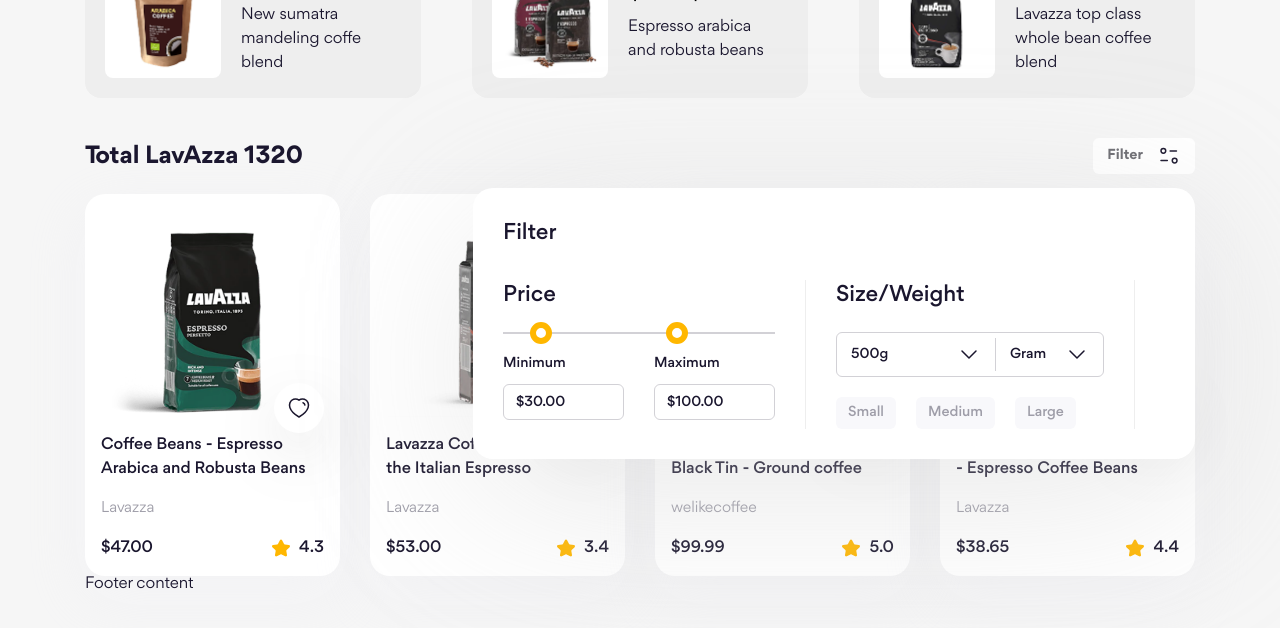
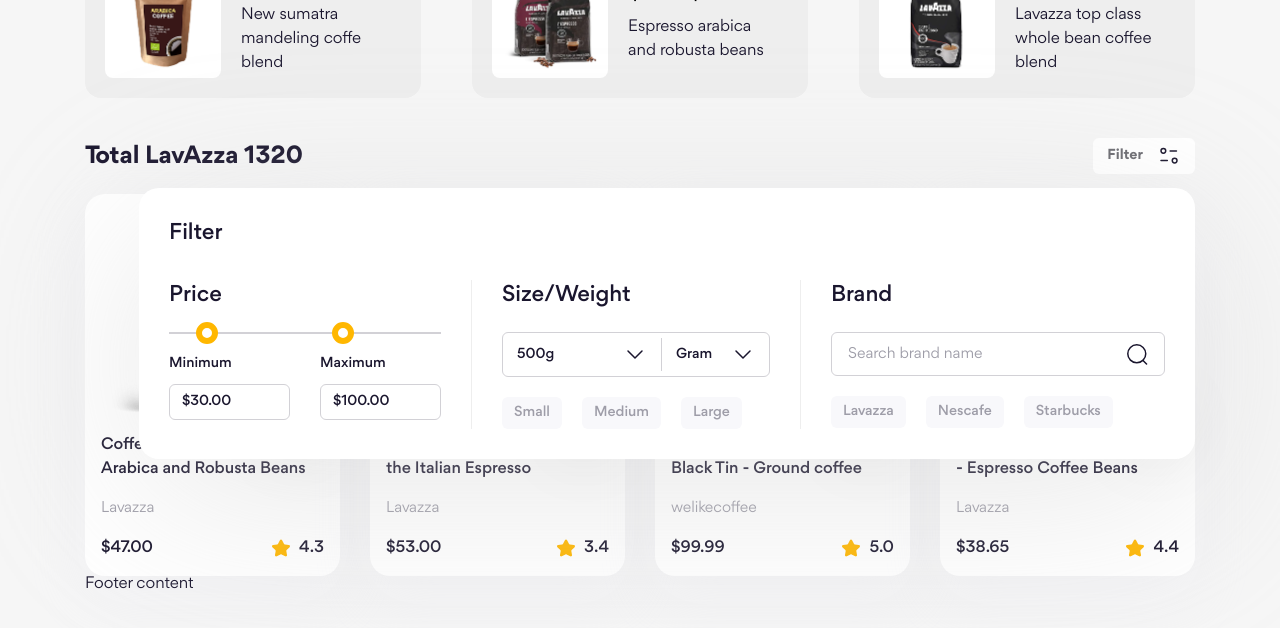
Before and after one commit to JohnT6/f8-htmlcss-08, a website: page index.html in a window 1280 px wide. Shown: the part 679-1307 px from the top of the page. Drawn offline with Linux system fonts and the light colour scheme.

Commit message:
Làm form filter sản phẩm #3

```diff
--- a/index.html
+++ b/index.html
@@ -126,25 +126,29 @@
                                                 <label for="" class="filter__form-label filter__form-label--small">
                                                     Minimum
                                                 </label>
+                                                <div class="filter__form-text-input filter__form-text-input--small">
                                                     <input
                                                         type="text"
                                                         name=""
                                                         id=""
+                                                        class="filter__form-input"
                                                         value="$30.00"
-                                                    class="filter__form-input"
                                                     />
+                                                </div>
                                             </div>
                                             <div>
                                                 <label for="" class="filter__form-label filter__form-label--small">
                                                     Maximum
                                                 </label>
+                                                <div class="filter__form-text-input filter__form-text-input--small">
                                                     <input
                                                         type="text"
                                                         name=""
                                                         id=""
+                                                        class="filter__form-input"
                                                         value="$100.00"
-                                                    class="filter__form-input"
                                                     />
+                                                </div>
                                             </div>
                                         </div>
                                     </div>
@@ -163,7 +167,6 @@
                                                         src="./assets/icons/select-arrow.svg"
                                                         alt=""
                                                         class="filter__form-select-arrow"
-
                                                     />
                                                 </div>
                                                 <div class="filter__form-select">
@@ -189,7 +192,32 @@
 
                                     <!-- Filter column 3  -->
 
-                                    <div class="filter__col"></div>
+                                    <div class="filter__col">
+                                        <label for="" class="filter__form-label">Brand</label>
+                                        <div class="filter__form-group">
+                                            <div class="filter__form-text-input">
+                                                <input
+                                                    type="text"
+                                                    name=""
+                                                    id=""
+                                                    placeholder="Search brand name"
+                                                    class="filter__form-input"
+                                                />
+                                                <img
+                                                    src="./assets/icons/search.svg"
+                                                    alt=""
+                                                    class="filter__form-input-icon"
+                                                />
+                                            </div>
+                                        </div>
+                                        <div class="filter__form-group">
+                                            <div class="filter__form-tags">
+                                                <button class="filter__form-tag">Lavazza</button>
+                                                <button class="filter__form-tag">Nescafe</button>
+                                                <button class="filter__form-tag">Starbucks</button>
+                                            </div>
+                                        </div>
+                                    </div>
                                 </div>
                             </form>
                         </div>
--- a/scss/base/_base.scss
+++ b/scss/base/_base.scss
@@ -41,6 +41,8 @@
     color: inherit;
     -webkit-tap-highlight-color: transparent;
     outline: none;
+    border: none;
+    padding: 0;
 }
 
 .icon {
--- a/scss/components/_filter-form.scss
+++ b/scss/components/_filter-form.scss
@@ -73,20 +73,46 @@
             }
         }
 
-        &-input,
+        &-text-input,
         &-select--wrap {
             border-radius: 6px;
             border: 1px solid #d2d1d6;
         }
 
+        &-text-input {
+            overflow: hidden;
+            display: flex;
+            align-items: center;
+            width: 334px;
+            height: 44px;
+            padding: 0 16px;
+
+            &--small {
+                width: 121px;
+                height: 36px;
+                padding: 0 12px;
+            }
+        }
+
+        &-text-input--small &-input {
+            font-size: 1.4rem;
+        }
+
         &-input {
-            width: 121px;
-            height: 36px;
-            padding: 0 12px;
+            width: 100%;
 
-            font-size: 1.4rem;
+            font-size: 1.5rem;
             font-weight: 500;
-            line-height: 1.43;
+            line-height: 1.47;
+
+            &::placeholder {
+                color: #9e9da8;
+                font-weight: 400;
+            }
+
+            &-icon {
+                margin-left: 12px;
+            }
         }
 
         &-select--wrap {
```
Also changed, not shown: assets/css/main.css, 1 other file. Lines whose indentation alone changed are shown as unchanged.
